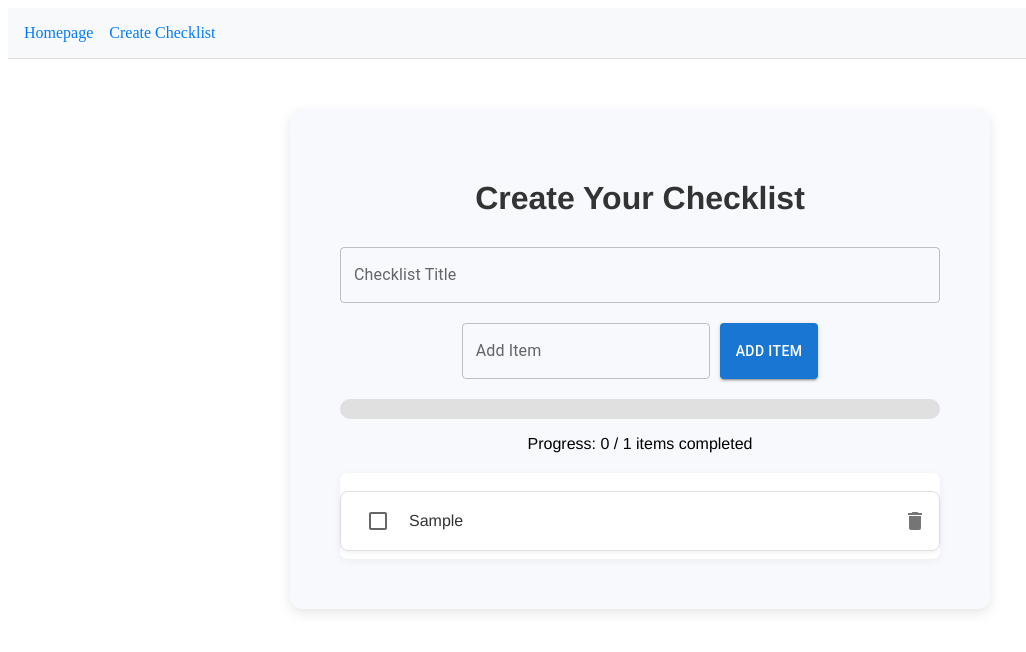
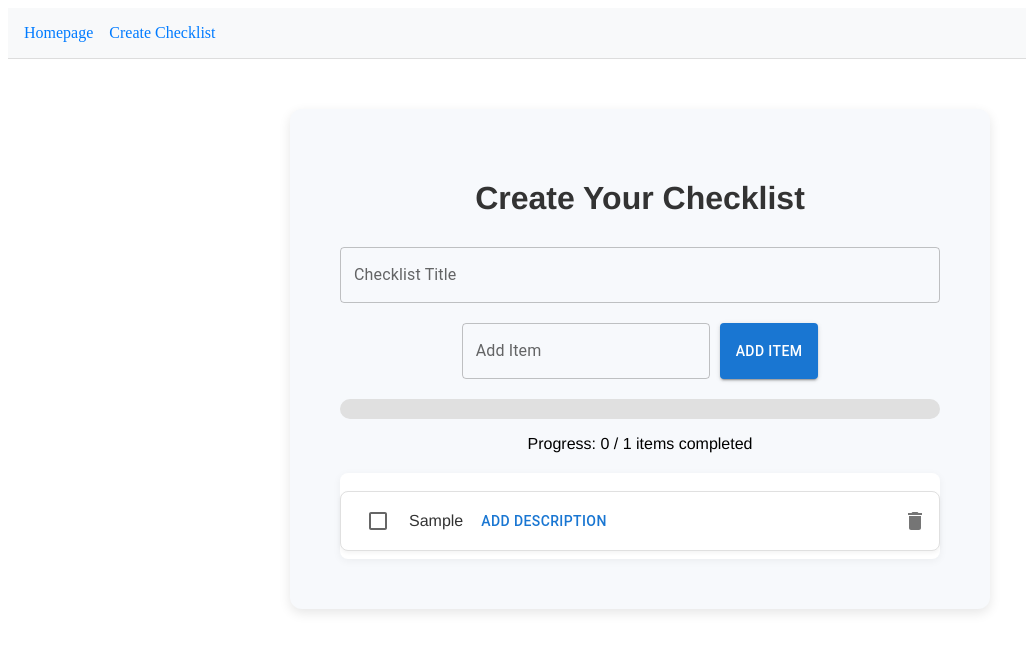
Before and after one commit to ahmadssadiq/CS391-checklist-final-project, a React (Vite) app: page /create-checklist in a window 1280 px wide. Both pictures are taken after typing "Sample" into the empty fields and a click on the button "ADD ITEM". Shown: the top 652 px of the page, without its empty margins (0-1026 px from the left). Built offline with nearby package versions, Linux system fonts and the light colour scheme.

Commit message:
added description feature within the checklist.

```diff
--- a/src/components/CreateChecklist.tsx
+++ b/src/components/CreateChecklist.tsx
@@ -11,10 +11,12 @@ import styled from 'styled-components';
 import { TransitionGroup, CSSTransition } from 'react-transition-group';
 import ProgressBar from './ProgressBar'; // imported the progress bar component
 
+// {AS}: Define the interface for a checklist item, including the optional 'description' field
 interface ChecklistItem {
     id: string;
     text: string;
     completed: boolean;
+    description?: string; // {AS}: Description field for each checklist item
 }
 
 // Styled components
@@ -41,6 +43,15 @@ const InputContainer = styled.div`
     justify-content: center;
     gap: 10px;
     margin-bottom: 20px;
+`;
+
+const DescriptionContainer = styled.div`
+    display: flex;
+    flex-direction: column;
+    align-items: flex-start;
+    gap: 10px;
+    margin-left: 10px;
+    width: 100%; /* Ensure it spans the available width */
 `;
 
 const ProgressContainer = styled.div`
@@ -100,6 +111,7 @@ export default function CreateChecklist() {
     const [checklist, setChecklist] = useState<ChecklistItem[]>([]);
     const [newItemText, setNewItemText] = useState<string>('');
     const [title, setTitle] = useState<string>(''); // New state for checklist title
+    const [showDescriptionInput, setShowDescriptionInput] = useState<string | null>(null); // {AS}: Tracks which item is being edited for its description
 
     const handleAddItem = () => {
         if (newItemText.trim() !== '') {
@@ -131,6 +143,20 @@ export default function CreateChecklist() {
 
     const handleInputChange = (event: React.ChangeEvent<HTMLInputElement>) => {
         setNewItemText(event.target.value);
+    };
+
+    // {AS}: Add or update the description of a specific checklist item
+    const handleAddDescription = (id: string, description: string) => {
+        setChecklist((prev) =>
+            prev.map((item) =>
+                item.id === id ? { ...item, description } : item
+            )
+        );
+    };
+
+    // {AS}: Toggle the visibility of the description input for a specific item
+    const toggleDescriptionInput = (id: string) => {
+        setShowDescriptionInput((prev) => (prev === id ? null : id));
     };
 
     const completedItems = checklist.filter((item) => item.completed).length;
@@ -190,6 +216,33 @@ export default function CreateChecklist() {
                                     onChange={() => handleToggleComplete(item.id)}
                                 />
                                 <ItemText completed={item.completed}>{item.text}</ItemText>
+                                <DescriptionContainer>
+                                    {/* {AS}: Display description if available */}
+                                    {item.description && (
+                                        <p style={{ fontStyle: 'italic', color: '#555' }}>
+                                            {item.description}
+                                        </p>
+                                    )}
+                                    {/* {AS}: Show or hide the description input */}
+                                    {showDescriptionInput === item.id && (
+                                        <TextField
+                                            label="Add Description"
+                                            variant="outlined"
+                                            fullWidth
+                                            value={item.description || ''}
+                                            onChange={(e) =>
+                                                handleAddDescription(item.id, e.target.value)
+                                            }
+                                        />
+                                    )}
+                                    <Button
+                                        onClick={() => toggleDescriptionInput(item.id)}
+                                    >
+                                        {showDescriptionInput === item.id
+                                            ? 'Close'
+                                            : 'Add Description'}
+                                    </Button>
+                                </DescriptionContainer>
                             </StyledListItem>
                         </CSSTransition>
                     ))}
```
